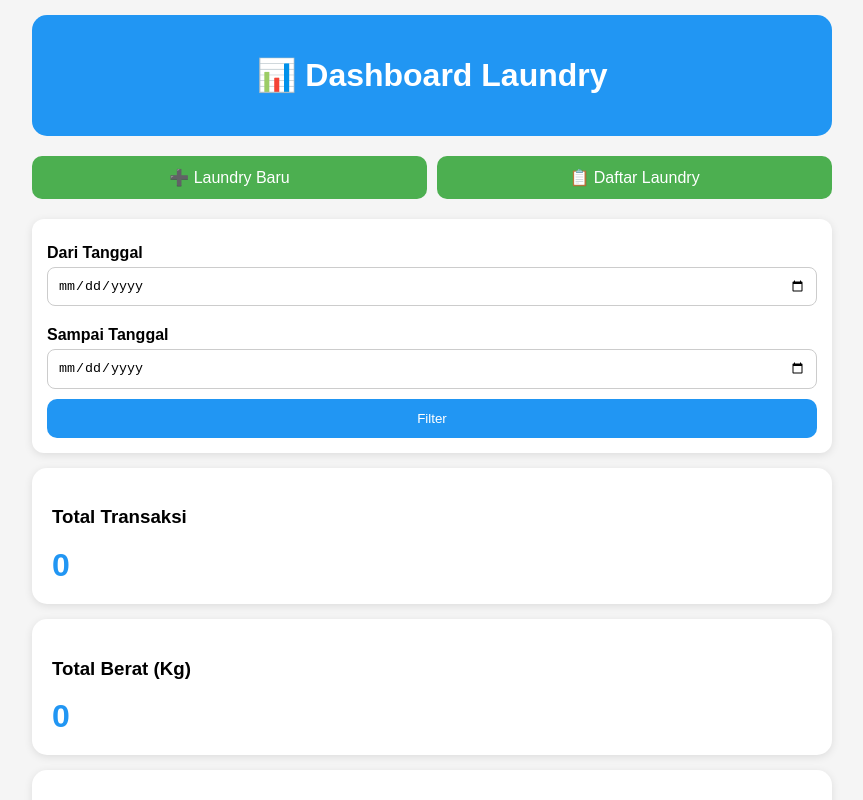
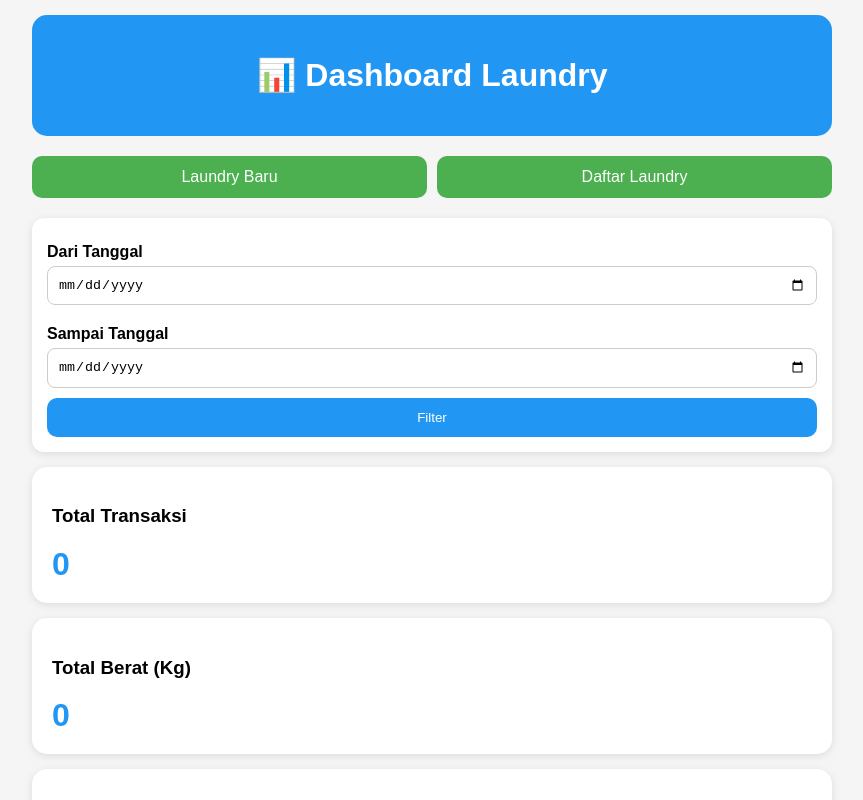
Before and after one commit to desibebek99-hash/laundry-digital, a plain HTML site: page dashboard.html in a window 1280 px wide. Shown: the top 800 px of the page, without its empty margins (208-1071 px from the left). Drawn offline with Linux system fonts and the light colour scheme.

Commit message:
Update dashboard.html

```diff
--- a/dashboard.html
+++ b/dashboard.html
@@ -99,8 +99,8 @@ body{
 </div>
 
 <div class="menu">
-    <a href="index.html">➕ Laundry Baru</a>
-    <a href="list.html">📋 Daftar Laundry</a>
+    <a href="index.html">Laundry Baru</a>
+    <a href="list.html">Daftar Laundry</a>
 </div>
 <div class="filter-box">
 
```
